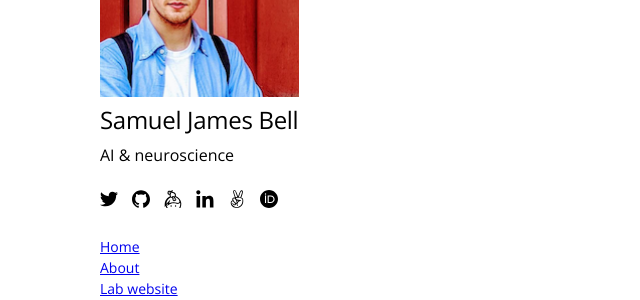
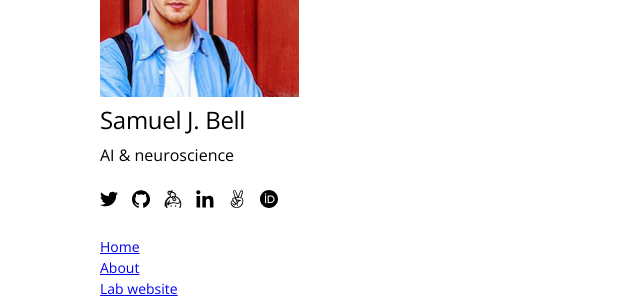
Before and after one commit to samueljamesbell/samueljamesbell.github.io, a Jekyll site: the page built from index.md, in a window 1280 px wide. Shown: the part 182-482 px from the top of the page, without its empty margins (0-640 px from the left). Built offline with Jekyll 4.4.1, drawn with Linux system fonts in a browser that asks for light colours.

Commit message:
Shorten name

```diff
--- a/_config.yml
+++ b/_config.yml
@@ -1,5 +1,5 @@
 # Site settings
-title: Samuel James Bell
+title: Samuel J. Bell
 email: samueljamesbell@gmail.com
 url: "http://samueljamesbell.com"
 
```
